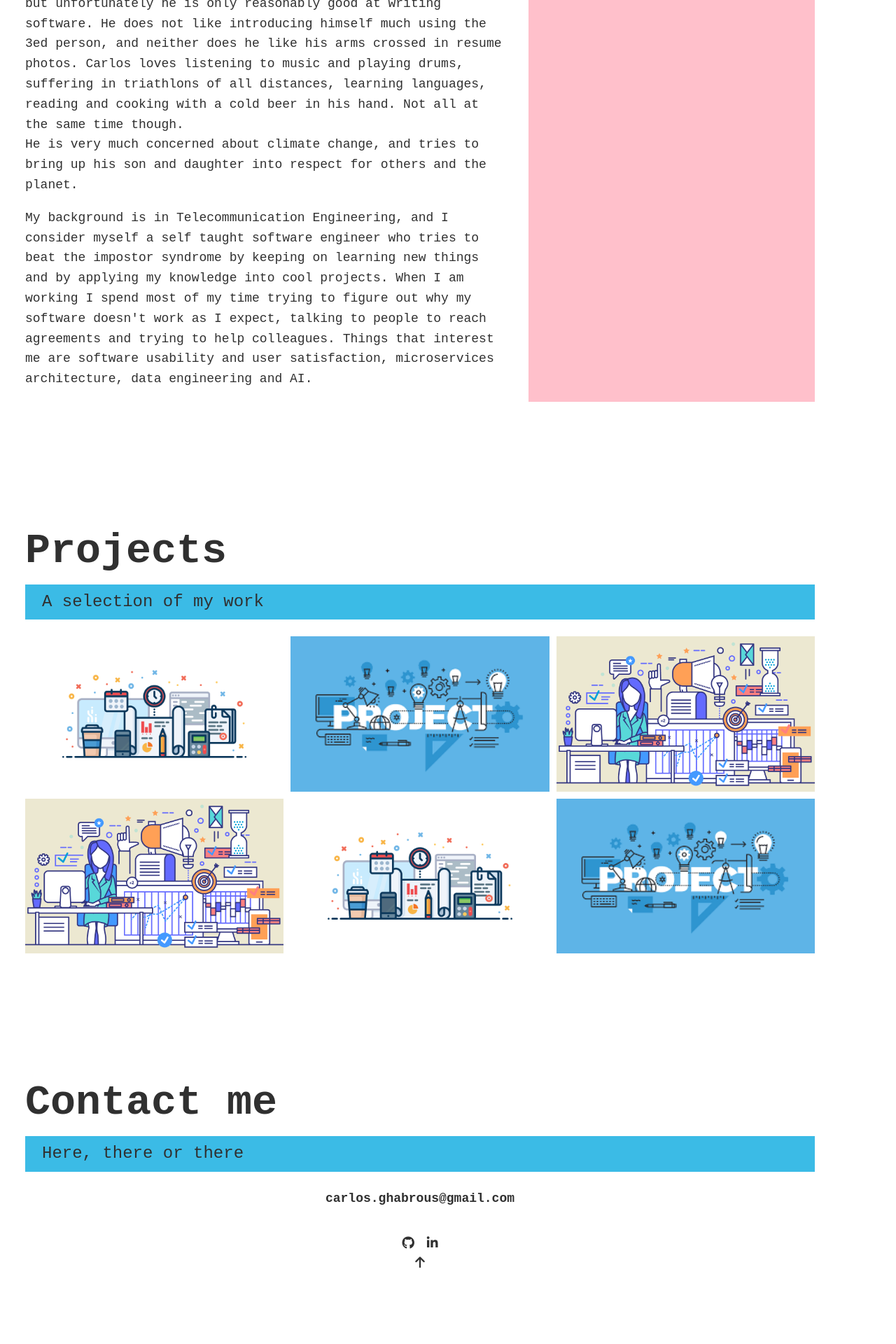
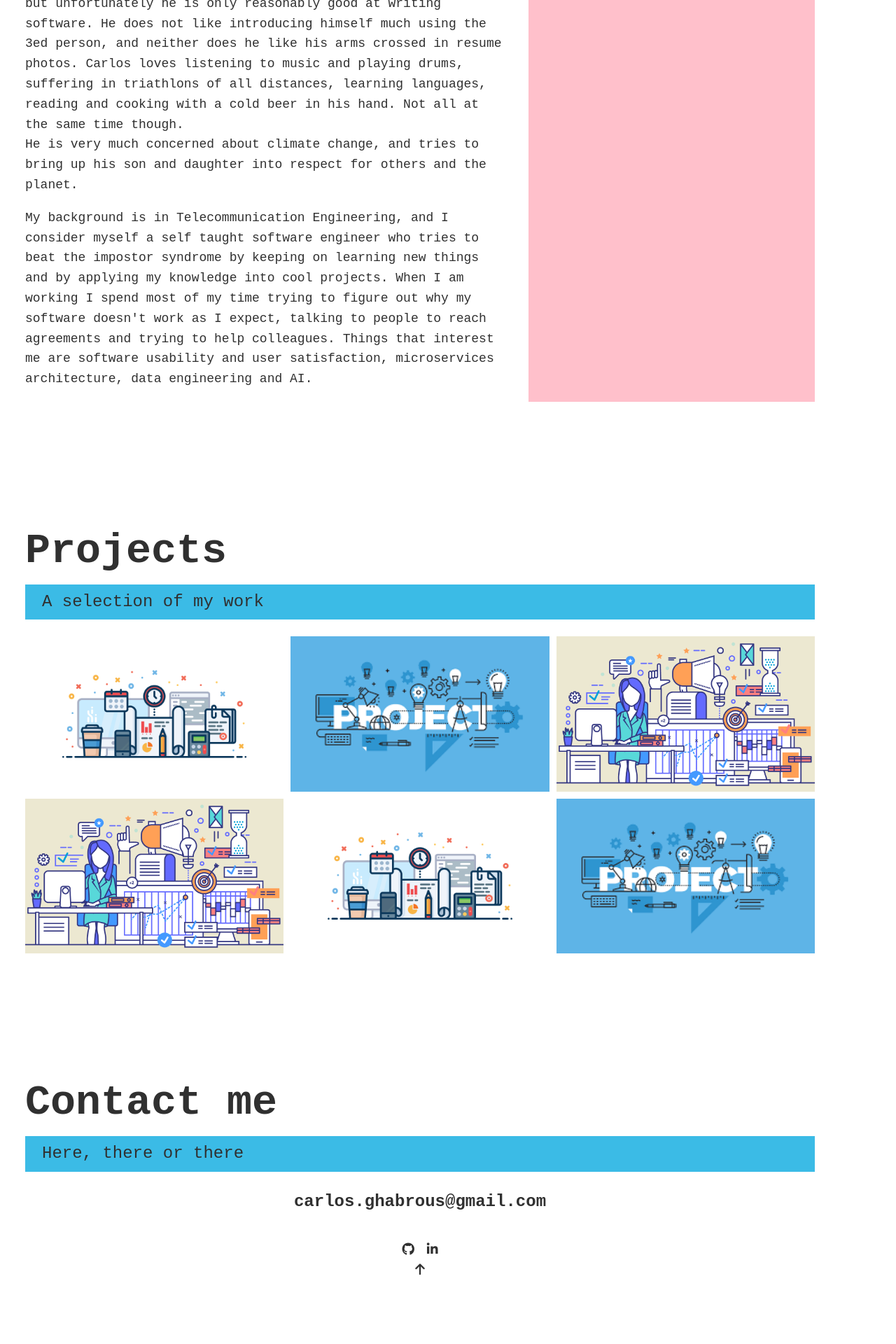
Before and after one commit to carlosghabrous/carlosghabrous.github.io, a Jekyll site: the page built from index.html, in a window 1280 px wide. Shown: the part 709-2629 px from the top of the page at 70% size. Built offline with Jekyll 4.4.1, drawn with Linux system fonts in a browser that asks for light colours; nearby versions of some CDN libraries.

Commit message:
Increase e-mail's font size

```diff
--- a/_sass/main.scss
+++ b/_sass/main.scss
@@ -255,18 +255,6 @@ header {
     opacity: 1;
 }
 
-// .portfolio__item:focus {
-//     position: relative;
-//     z-index: 2;
-// }
-
-// .portfolio__img:hover,
-// .portfolio__item:focus
-// .portfolio__img {
-//     transform: scale(1.2);
-//     opacity: .5;
-// }
-
 
 /* footer */
 .footer {
@@ -287,6 +275,7 @@ header {
 
 .footer__link {
     font-weight: var(--fw-bold);
+    font-size: var(--fs-h3);
 }
 
 .footer__link:hover,
```
